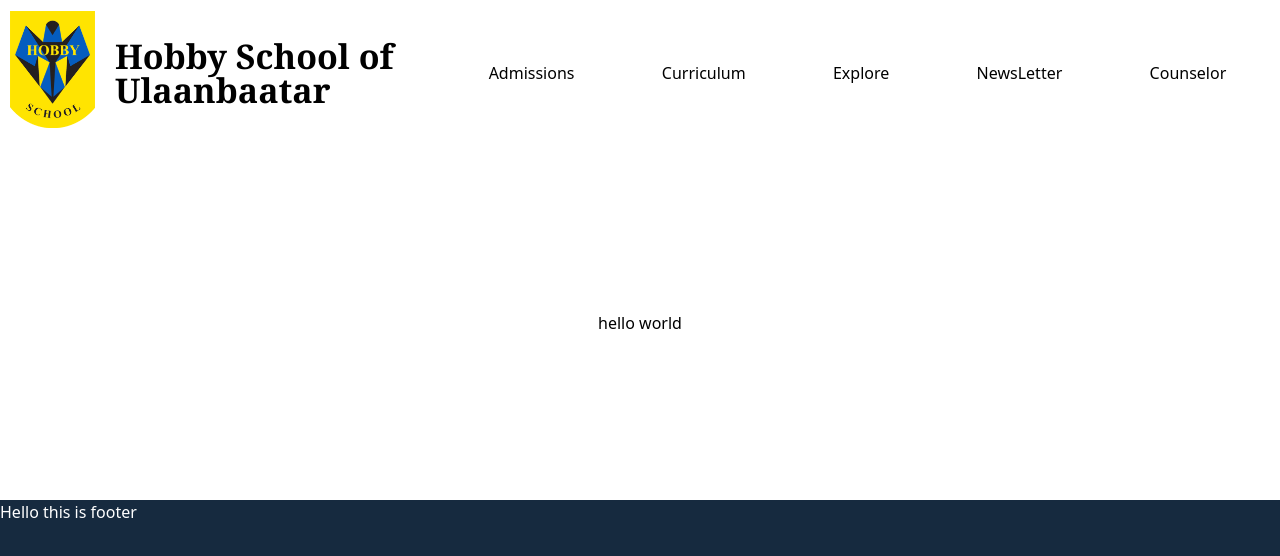
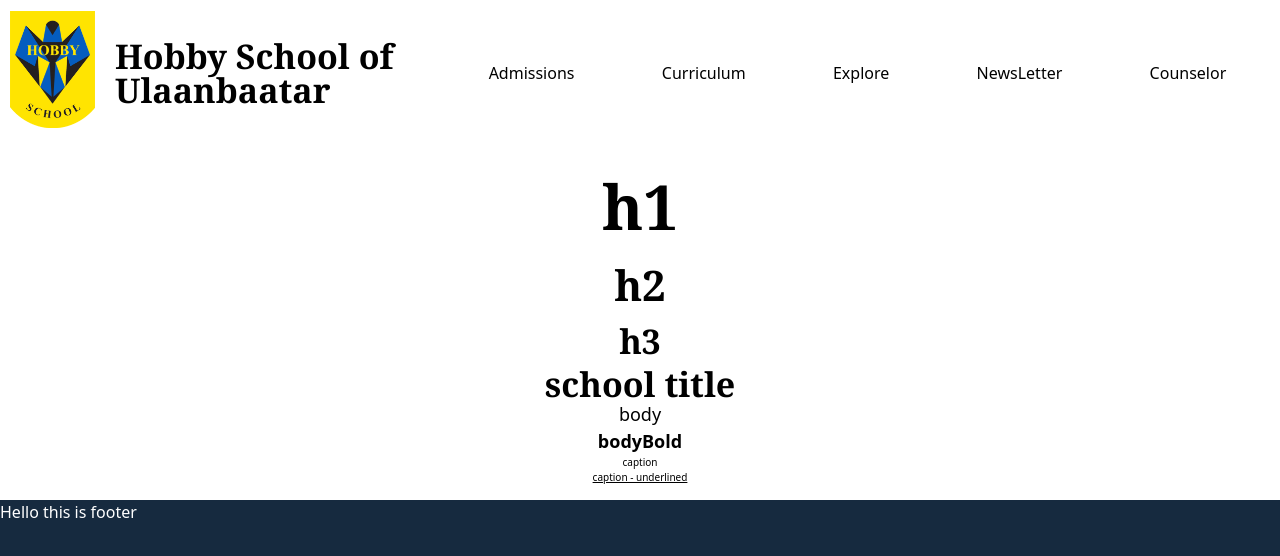
Before and after one commit to ShagaiB/HSUwebsite, a Next.js app: page / in a window 1280 px wide. Shown: the top 556 px of the page. Built offline with nearby package versions, Linux system fonts and the light colour scheme.

Commit message:
typography almost done, Missing: fonts

```diff
--- a/src/components/Typography/index.jsx
+++ b/src/components/Typography/index.jsx
@@ -1,16 +1,24 @@
-export const Typography = ({variant, children}) =>{
+export const Typography = ({ variant, children }) => {
+  const getTextStyle = (t) => {
+    switch (t) {
+      case 'h1':
+        return 'text-[62px] font-bold font-serif'
+      case 'h2':
+        return 'text-[42px] font-bold font-serif'
+      case 'h3':
+        return 'text-[34px] font-bold font-serif'
+      case 'bodyBold':
+        return 'text-[18px] font-bold font-sans'
+      case 'body':
+        return 'text-[18px] font-light font-sans'
+      case 'caption':
+        return 'text-[10px] font-regular font-sans'
+      case 'captionUnderlined':
+        return 'text-[10px] font-regular font-sans underline'
+      case 'schoolTitle':
+        return 'text-[34px] font-bold font-serif leading-[34px]'
+    }
+  }
 
-    const getTextStyle = (t) =>{
-
-        switch(t){
-
-            case t === "h1":
-                return "text-[62px] font-bold"
-        }
-
-
-    }
-
-
-    return <p  className={` ${getTextStyle(variant)} `} >{children}</p>
+  return <p className={` ${getTextStyle(variant)} `}>{children}</p>
 }
--- a/src/components/layout/header.jsx
+++ b/src/components/layout/header.jsx
@@ -13,7 +13,7 @@ const list = [
 export const Header = () => {
   return (
     <div className="h-[145px] w-screen max-w-[1260px]">
-      <div className=" max-w-[1260px] flex flex-row w-screen justify-between items-center h-[145px] fixed">
+      <div className=" max-w-[1260px] flex flex-row w-screen justify-between items-center h-[145px] fixed backdrop-blur-sm">
         <Link href = "/">
         <div className="flex flex-row items-center cursor-pointer">
           <div className="w-[85px] ">
--- a/src/components/layout/index.jsx
+++ b/src/components/layout/index.jsx
@@ -3,10 +3,12 @@ import { Footer } from './footer'
 
 export const MainLayout = ({ children }) => {
   return (
-    <div className='flex flex-col items-center justify-between min-h-screen'>
-      <Header />
-      {children}
-      <Footer />
+    <div className="w-screen flex justify-center">
+      <div className="flex flex-col items-center justify-between min-h-screen w-screen max-w-[1260px]">
+        <Header />
+        {children}
+        <Footer />
+      </div>
     </div>
   )
 }
--- a/src/pages/index.jsx
+++ b/src/pages/index.jsx
@@ -1,9 +1,19 @@
 import { Typography } from "../components/Typography"
 const Page = () =>{
 
-  return <div>
+  return <div className="flex flex-col w-full items-center">
 
-    hello world
+    <Typography variant = "h1">h1</Typography>
+    <Typography variant = "h2">h2</Typography>
+    <Typography variant = "h3">h3</Typography>
+    <Typography variant = "schoolTitle">school title</Typography>
+    <Typography variant = "body">body</Typography>
+    <Typography variant = "bodyBold">bodyBold</Typography>
+    <Typography variant = "caption">caption</Typography>
+    <Typography variant = "captionUnderlined">caption - underlined</Typography>
+
+
+
   </div>
 }
 
```
